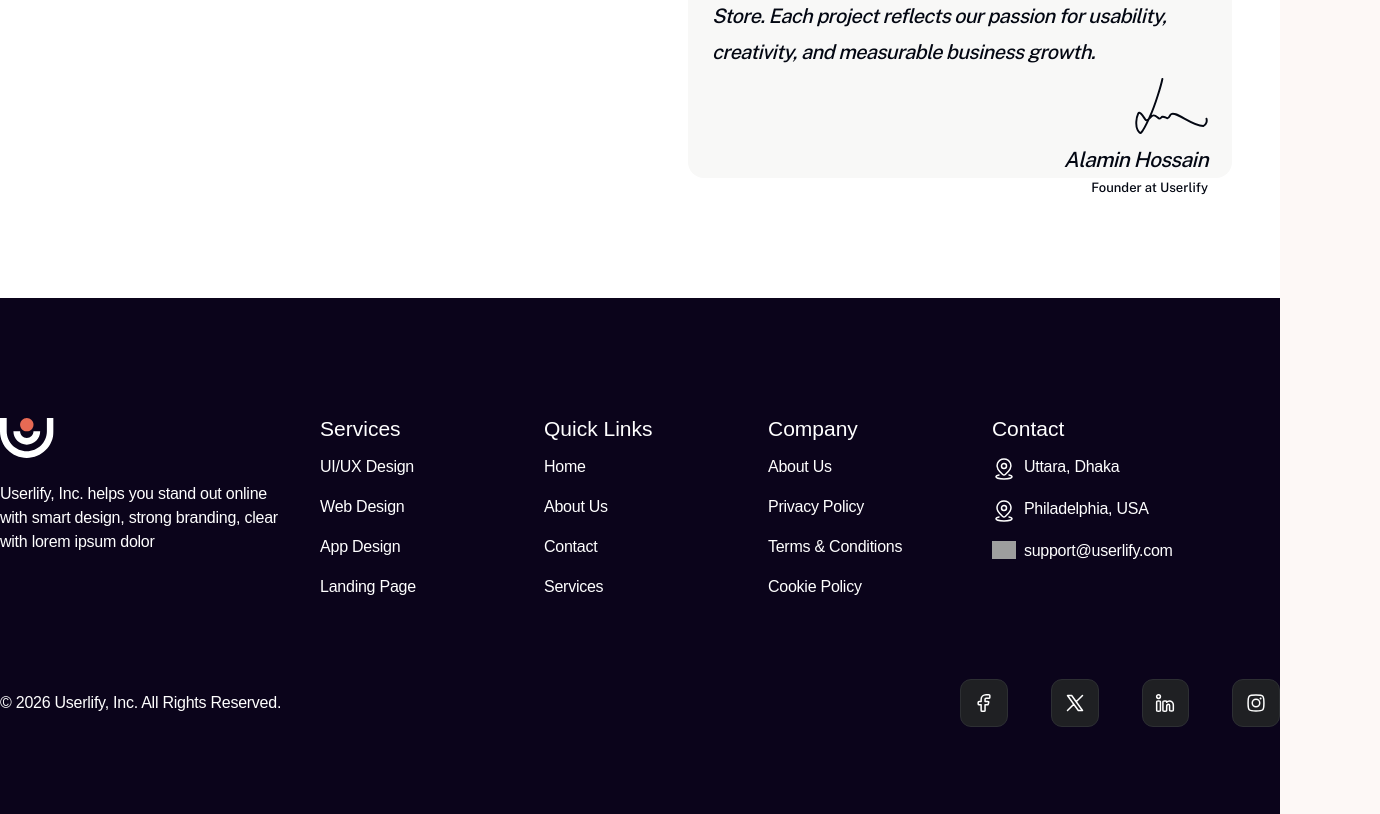
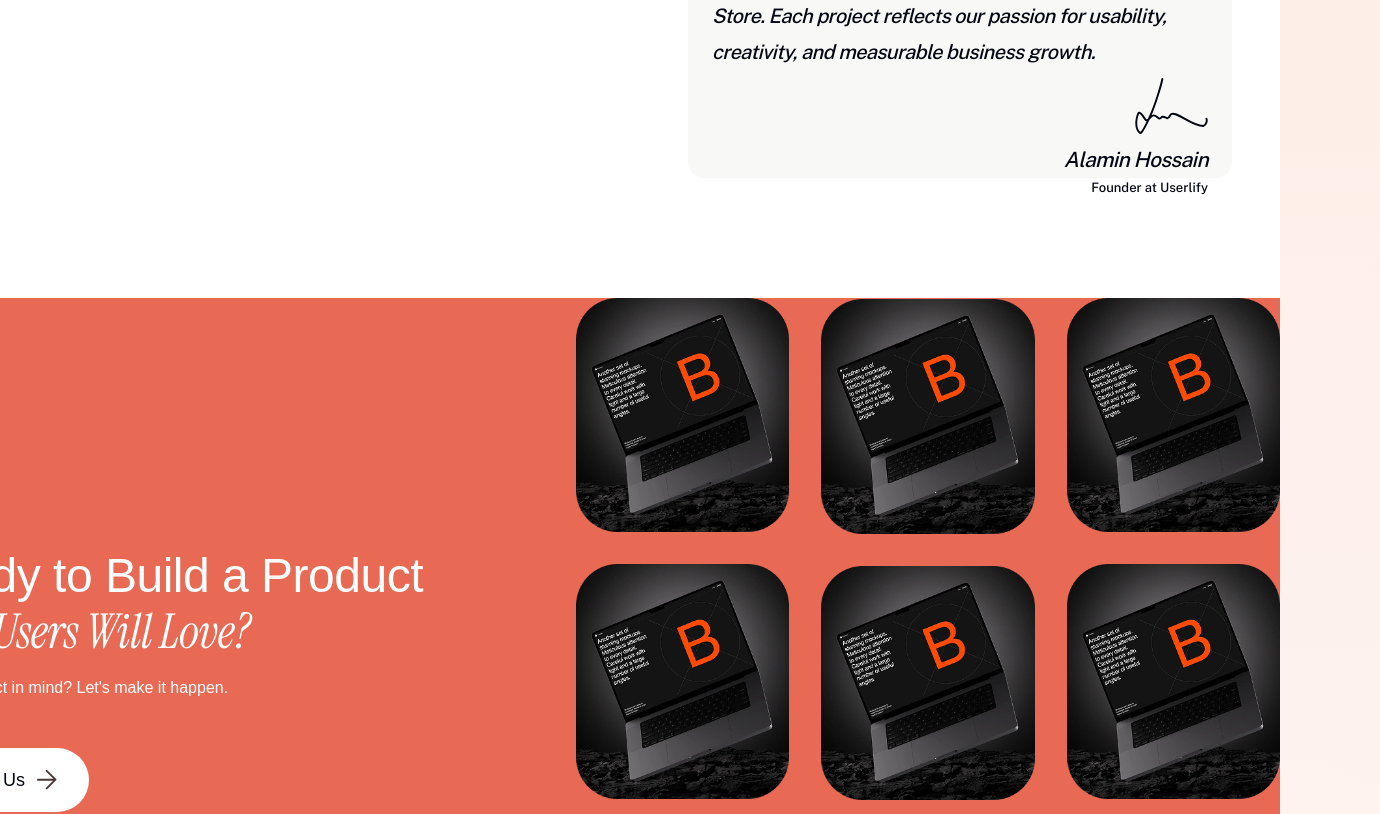
Before and after one commit to SparkStudio-Ltd/userlify, a Next.js app: page /about in a window 1280 px wide. Shown: the part 1529-2343 px from the top of the page, 1380 px wide, since content can reach past the window. Built offline with nearby package versions, Linux system fonts and the light colour scheme; grey boxes are pictures that could not be loaded; a web font is replaced by a local one.

Commit message:
feat: Enhance About page by adding CTA section and updating background gradient dimensions

```diff
--- a/src/app/about/page.tsx
+++ b/src/app/about/page.tsx
@@ -1,7 +1,7 @@
 import type { Metadata } from 'next';
 import { Header } from '@/components/layout/Header';
 import { Footer } from '@/components/layout/Footer';
-import { AboutTopSection } from '@/components/sections';
+import { AboutTopSection, CTASection } from '@/components/sections';
 
 export const metadata: Metadata = {
   title: 'About',
@@ -13,6 +13,7 @@
     <>
       <Header />
       <AboutTopSection/>
+      <CTASection/>
       <Footer />
     </>
   );
--- a/src/components/sections/AboutTop.tsx
+++ b/src/components/sections/AboutTop.tsx
@@ -36,7 +36,7 @@
                 </div>
 
                 <div className="relative">
-                  <div className="absolute -left-6 -top-8 h-64 w-64 rounded-full bg-gradient-to-br from-[#F6B9A4] via-[#F9D6C7] to-transparent blur-3xl opacity-70" />
+                  <div className="absolute -left-6 -top-8 h-[650px] w-[700px] rounded-full bg-gradient-to-br from-[#F6B9A4] via-[#F9D6C7] to-transparent blur-3xl opacity-70" />
                   <div className="relative flex h-[482px] w-[576px] flex-col gap-10 rounded-3xl bg-white p-10 shadow-soft-lg">
                     <div className="flex h-20 w-20 items-center justify-center gap-2 rounded-[99px] bg-[#F2EDFD]">
                       <Image
```
